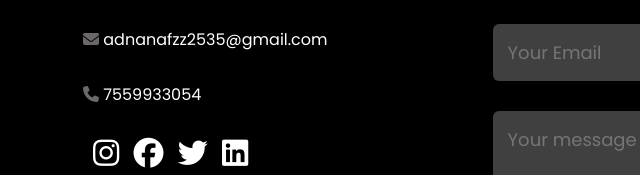
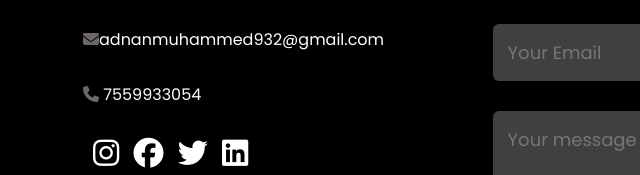
Before and after one commit to muhammedadnan77/porfolio, a plain HTML site: page index.html in a window 1280 px wide. Shown: the part 3376-3551 px from the top of the page, 45-685 px from the left. Drawn offline with Linux system fonts and the light colour scheme.

Commit message:
Updated email

```diff
--- a/index.html
+++ b/index.html
@@ -181,7 +181,7 @@
         <div class="row">
             <div class="contact-left">
                 <h1 class="sub-title">Contact Me</h1>
-                <p><i class="fa-solid fa-envelope"></i> adnanafzz2535@gmail.com</p>
+                <p><i class="fa-solid fa-envelope"></i>adnanmuhammed932@gmail.com</p>
                 <p><i class="fa-solid fa-phone"></i> 7559933054</p>
                 <div class="social-icons">
                     <a href="https://www.instagram.com/"><i class="fa-brands fa-instagram"></i></a>
```
